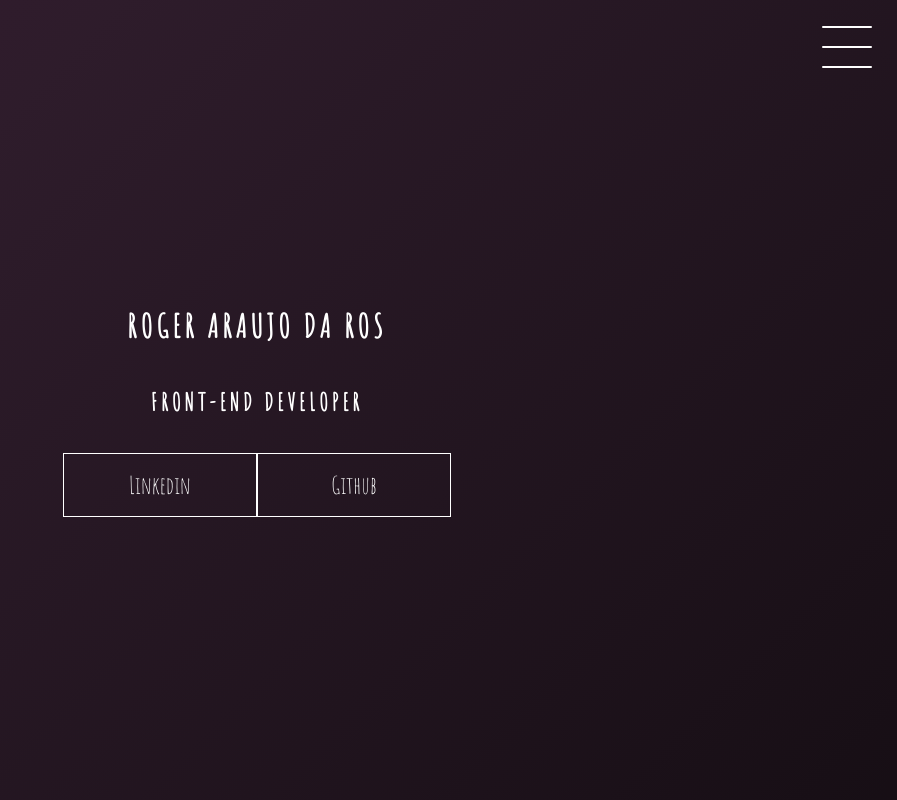
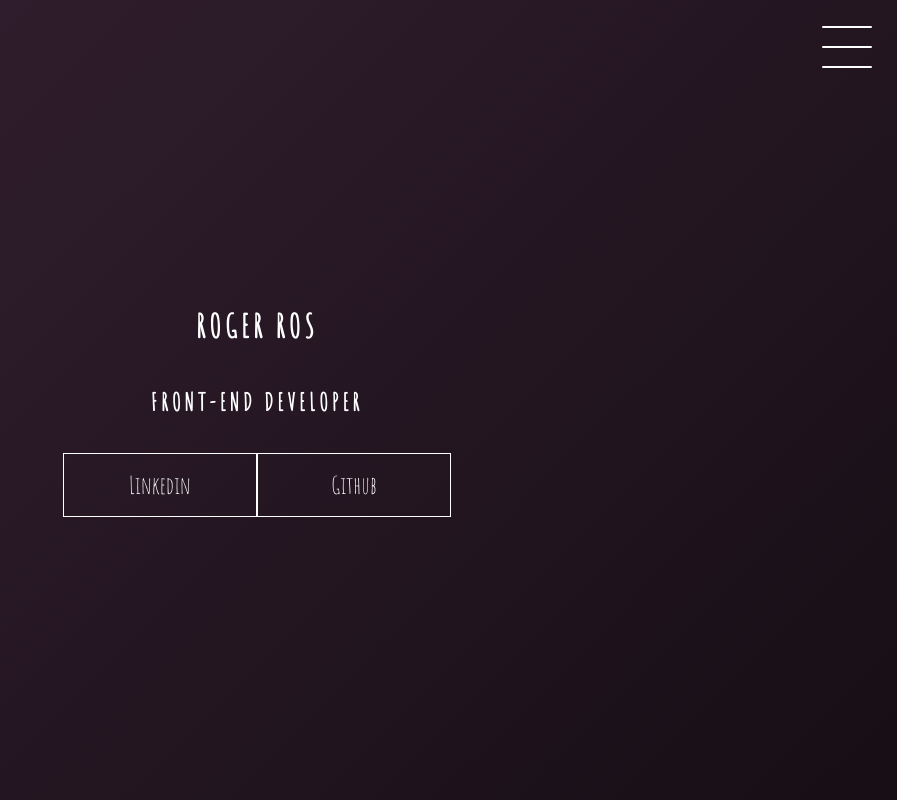
Before and after one commit to rogerdaros/dio-desafio-githb-primeirorepositorio, a plain HTML site: page Desafio-de-Projeto-HTML/index.html in a window 1280 px wide. Shown: the top 800 px of the page, without its empty margins (383-1280 px from the left). Drawn offline with Linux system fonts and the light colour scheme.

```diff
--- a/Desafio-de-Projeto-HTML/index.html
+++ b/Desafio-de-Projeto-HTML/index.html
@@ -34,7 +34,7 @@
                 </div>
             </div>
         </div>
-        <h1>Roger Araujo da Ros</h1>
+        <h1>Roger Ros</h1>
         <h2>Front-end Developer</h2>
         <div class="social-media">
             <a href="pagina01.html">Linkedin</a>
```
